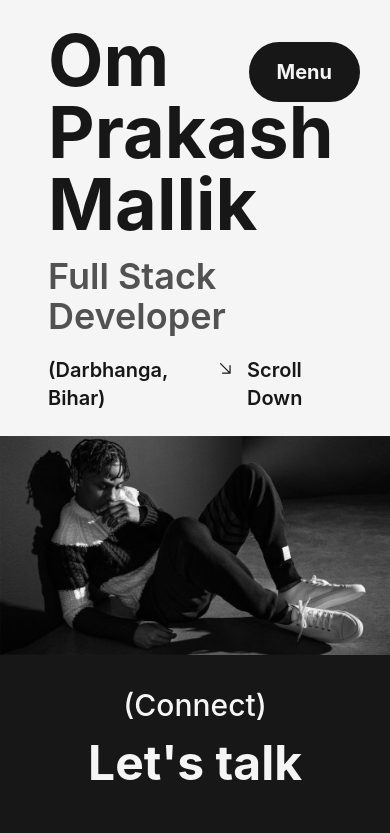
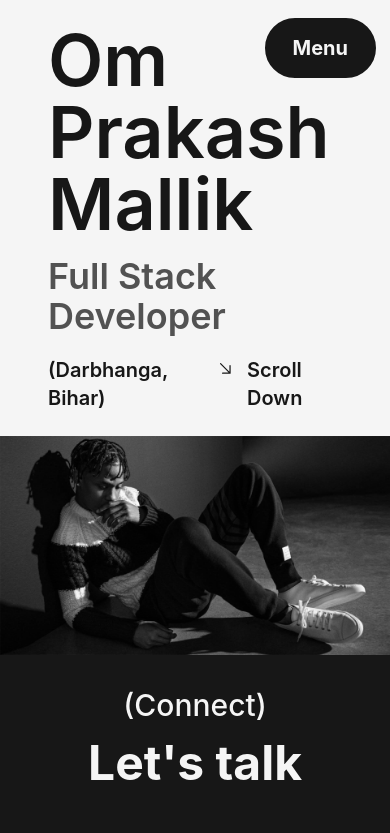
Before and after one commit to OmPrakashMallik2/Personal-website, a React (Create React App) app: page / in a window 390 px wide. Shown: the top 833 px of the page. Built offline with nearby package versions, Linux system fonts and the light colour scheme.

Commit message:
done now

```diff
--- a/src/HomePage/Home.js
+++ b/src/HomePage/Home.js
@@ -25,7 +25,7 @@ function Home() {
         <div className='text-neutral-900 bg-neutral-100'>
             {/* name heading */}
             <div className='px-12 py-6 lg:p-14'>
-                <h1 className='text-7xl md:text-5xl lg:text-9xl font-bold'>Om Prakash Mallik</h1>
+                <h1 className='text-7xl md:text-5xl lg:text-9xl font-semibold lg:font-bold'>Om Prakash Mallik</h1>
                 <h1 className='text-4xl pt-4 text-neutral-600 font-semibold'>Full Stack Developer</h1>
                 <div className='flex justify-between mt-5'>
                     <p className='text-xl lg:text-4xl font-semibold'>(Darbhanga, Bihar)</p>
--- a/src/Nav.js
+++ b/src/Nav.js
@@ -39,9 +39,9 @@ function Nav() {
   ]
 
   return (
-    <div className='fixed z-50 top-10 right-6'>
+    <div className='fixed z-50 top-4 lg:top-10 right-3 lg:right-6'>
 
-      <button className='bg-neutral-900 font-bold text-xl text-neutral-100 px-7 py-4 rounded-full mx-1 border-2 border-neutral-100' onClick={toggleNav}>Menu</button>
+      <button className='bg-neutral-900 font-bold text-xl text-neutral-100 px-7 py-4 rounded-full lg:mx-1 border-2 border-neutral-100' onClick={toggleNav}>Menu</button>
       {isNavOpen && (
         <div className='z-50 bg-neutral-900 text-neutral-100  fixed top-0 left-0 w-full h-full items-center flex justify-center'>
           <ul className='flex flex-col items-center'>
```
